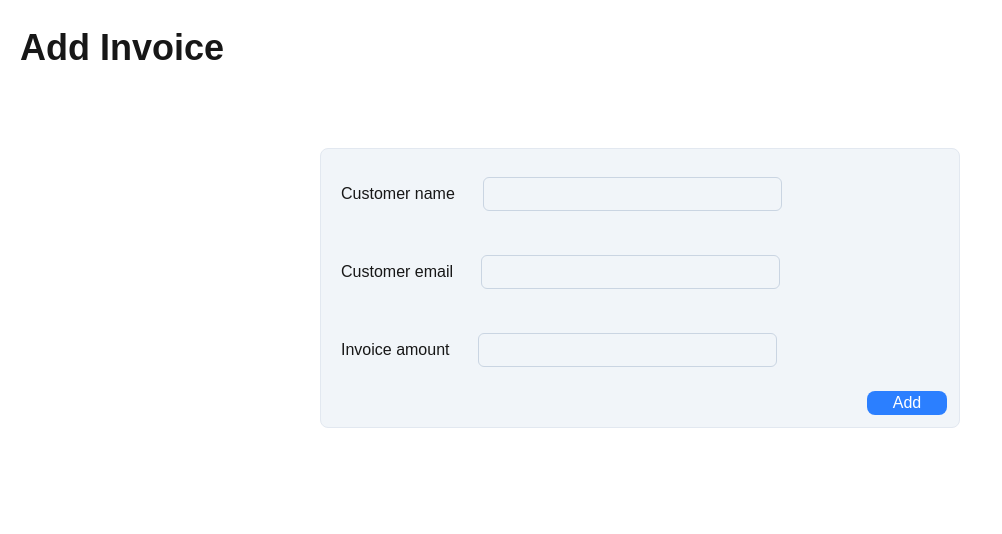
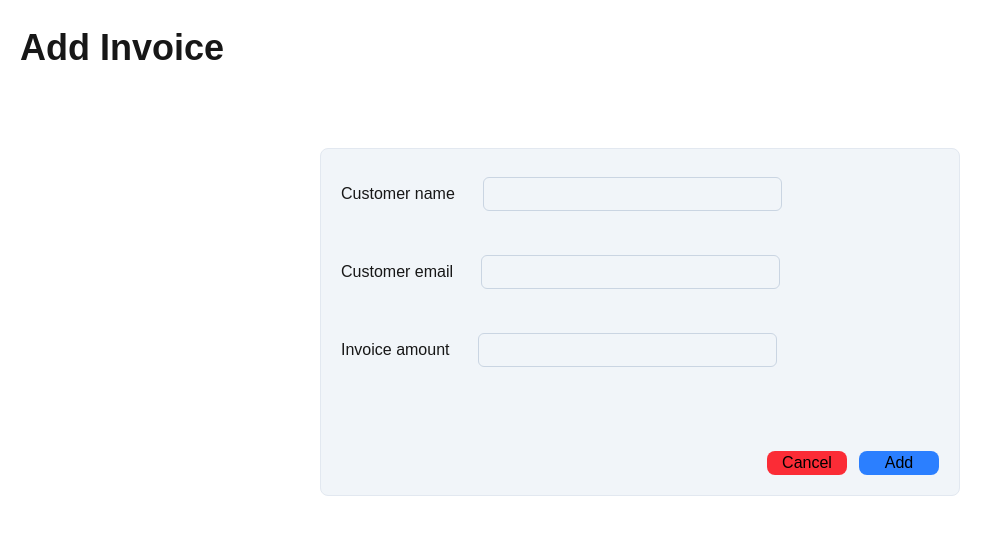
Before and after one commit to johnhm22/pagination-invoices, a Next.js app: page /add-invoice in a window 1280 px wide. Shown: the top 534 px of the page, without its empty margins (0-1002 px from the left). Built offline with nearby package versions, Linux system fonts and the light colour scheme; no server answers.

Commit message:
Adding cancel button to add-invoice page and updating tailwindcss

```diff
--- a/src/app/add-invoice/page.tsx
+++ b/src/app/add-invoice/page.tsx
@@ -1,6 +1,7 @@
 import Form from "next/form";
 
 import { addInvoice } from "@/src/data-access/invoices";
+import Link from "next/link";
 
 const page = () => {
 	return (
@@ -8,7 +9,7 @@ const page = () => {
 			<h1 className="text-4xl font-bold ml-5 mt-7">Add Invoice</h1>
 			<Form
 				action={addInvoice}
-				className="relative p-5 pt-7 bg-slate-100 rounded-lg w-1/2 min-h-2/3 mx-auto mt-20 flex flex-col gap-11 border border-slate-200"
+				className="p-5 pt-7 bg-slate-100 rounded-lg w-1/2 min-h-2/3 mx-auto mt-20 flex flex-col gap-11 border border-slate-200"
 			>
 				<div className="">
 					<label htmlFor="name">
@@ -39,9 +40,14 @@ const page = () => {
 						className="hover:shadow-lg mb-10 border border-slate-300 rounded-md ml-7 pl-2 py-1 w-1/2 focus:bg-slate-100"
 					/>
 				</label>
-				<button className="absolute bottom-3 right-3 w-20 rounded-lg bg-blue-500 text-white">
-					Add
-				</button>
+				<div className="flex flex-row gap-3 justify-end">
+					<button className="w-20 rounded-lg bg-red-500 text-black hover:cursor-pointer hover:shadow-xl">
+						<Link href="/">Cancel</Link>
+					</button>
+					<button className="w-20 rounded-lg bg-blue-500 text-black hover:cursor-pointer hover:shadow-xl">
+						Add
+					</button>
+				</div>
 			</Form>
 		</main>
 	);
```
